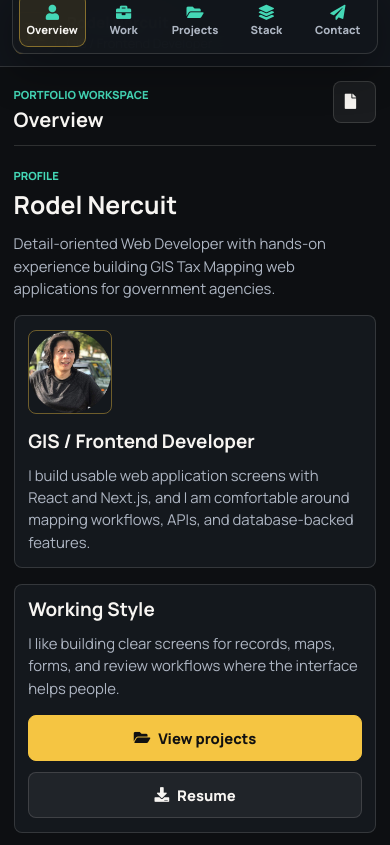
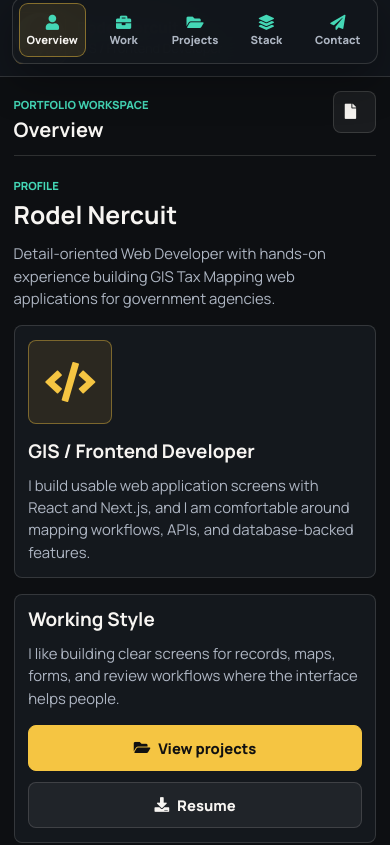
Before and after one commit to rodelgn/rn_portfolio, a React (Vite) app: page / in a window 390 px wide. Shown: the top 845 px of the page. Built offline with nearby package versions, Linux system fonts and the light colour scheme; a web font is replaced by a local one.

Commit message:
Initial Updates

```diff
--- a/src/components/About.jsx
+++ b/src/components/About.jsx
@@ -10,7 +10,6 @@ function About() {
         link.href = Rodel_resume;
         link.download = "Rodel-Nercuit-Resume.pdf";
         link.click();
-        // console.log("Download CV");
     };
 
     return (
--- a/src/components/NavMenu.jsx
+++ b/src/components/NavMenu.jsx
@@ -1,4 +1,5 @@
 import './styles/navbar.css';
+import rodelImg from '/src/assets/image/del-219283.png';
 
 function NavMenu({ items, activeSection, onSectionChange }) {
     return (
@@ -8,7 +9,7 @@ function NavMenu({ items, activeSection, onSectionChange }) {
                     event.preventDefault();
                     onSectionChange('overview');
                 }}>
-                    R
+                    <img src={rodelImg} alt="Rodel Nercuit" />
                 </a>
                 <div>
                     <p className="sidebar-name">Rodel Nercuit</p>
--- a/src/components/PortfolioDashboard.jsx
+++ b/src/components/PortfolioDashboard.jsx
@@ -3,7 +3,6 @@ import Swal from 'sweetalert2';
 import NavMenu from './NavMenu';
 import WorkExperience from './WorkExperience';
 import cards from './project-card';
-import rodelImg from '/src/assets/image/rodel_img.png';
 import RodelResume from '/src/assets/file/Rodel-Nercuit-Resume.pdf';
 import './styles.css';
 import './styles/dashboard.css';
@@ -253,7 +252,9 @@ function PortfolioDashboard() {
                     >
                         <div className="overview-grid">
                             <div className="profile-card">
-                                <img src={rodelImg} alt="Rodel Nercuit" />
+                                <div className="profile-icon" aria-hidden="true">
+                                    <i className="fa fa-code" />
+                                </div>
                                 <div>
                                     <h3>GIS / Frontend Developer</h3>
                                     <p>
--- a/src/components/styles/dashboard.css
+++ b/src/components/styles/dashboard.css
@@ -156,12 +156,16 @@
     padding: 1rem;
 }
 
-.profile-card img {
+.profile-icon {
+    display: grid;
     width: 96px;
     aspect-ratio: 1;
     border: 1px solid rgba(245, 197, 66, 0.4);
     border-radius: var(--radius);
-    object-fit: cover;
+    place-items: center;
+    background: rgba(245, 197, 66, 0.1);
+    color: var(--accent);
+    font-size: 2.5rem;
 }
 
 .profile-card h3,
@@ -481,7 +485,7 @@
         grid-template-columns: 1fr;
     }
 
-    .profile-card img {
+    .profile-icon {
         width: 84px;
     }
 
--- a/src/components/styles/navbar.css
+++ b/src/components/styles/navbar.css
@@ -13,7 +13,7 @@
 
 .sidebar-profile {
     display: grid;
-    grid-template-columns: 48px minmax(0, 1fr);
+    grid-template-columns: 72px minmax(0, 1fr);
     gap: 0.85rem;
     align-items: center;
     padding-bottom: 1.1rem;
@@ -24,8 +24,8 @@
     display: inline-flex;
     align-items: center;
     justify-content: center;
-    width: 48px;
-    height: 48px;
+    width: 72px;
+    height: 72px;
     border: 1px solid rgba(245, 197, 66, 0.45);
     border-radius: var(--radius);
     background: rgba(245, 197, 66, 0.1);
@@ -35,6 +35,13 @@
     font-weight: 700;
     line-height: 1;
     text-decoration: none;
+}
+
+.title-bnr img {
+    width: 100%;
+    height: 100%;
+    border-radius: inherit;
+    object-fit: cover;
 }
 
 .title-bnr:hover,
@@ -165,13 +172,13 @@
     }
 
     .sidebar-profile {
-        grid-template-columns: 44px minmax(0, 1fr);
+        grid-template-columns: 60px minmax(0, 1fr);
         padding-bottom: 0.9rem;
     }
 
     .title-bnr {
-        width: 44px;
-        height: 44px;
+        width: 60px;
+        height: 60px;
         font-size: 1.8rem;
     }
 
@@ -224,15 +231,15 @@
     }
 
     .sidebar-profile {
-        grid-template-columns: 42px minmax(0, 1fr);
+        grid-template-columns: 52px minmax(0, 1fr);
         gap: 0.7rem;
         padding-bottom: 0;
         border-bottom: 0;
     }
 
     .title-bnr {
-        width: 42px;
-        height: 42px;
+        width: 52px;
+        height: 52px;
         font-size: 1.7rem;
     }
 
```
Also changed, not shown: src/assets/image/del-219283.png (added).
